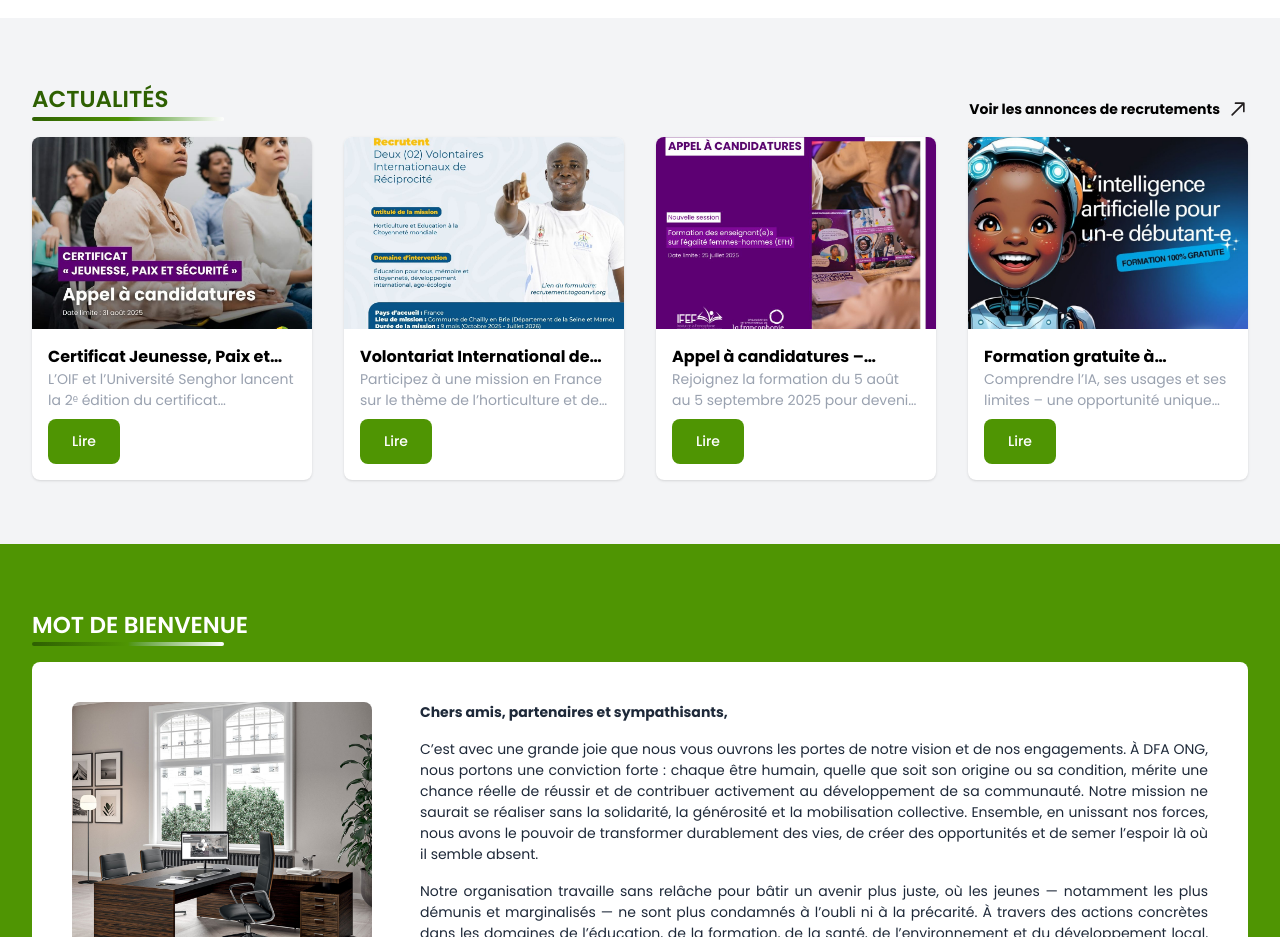
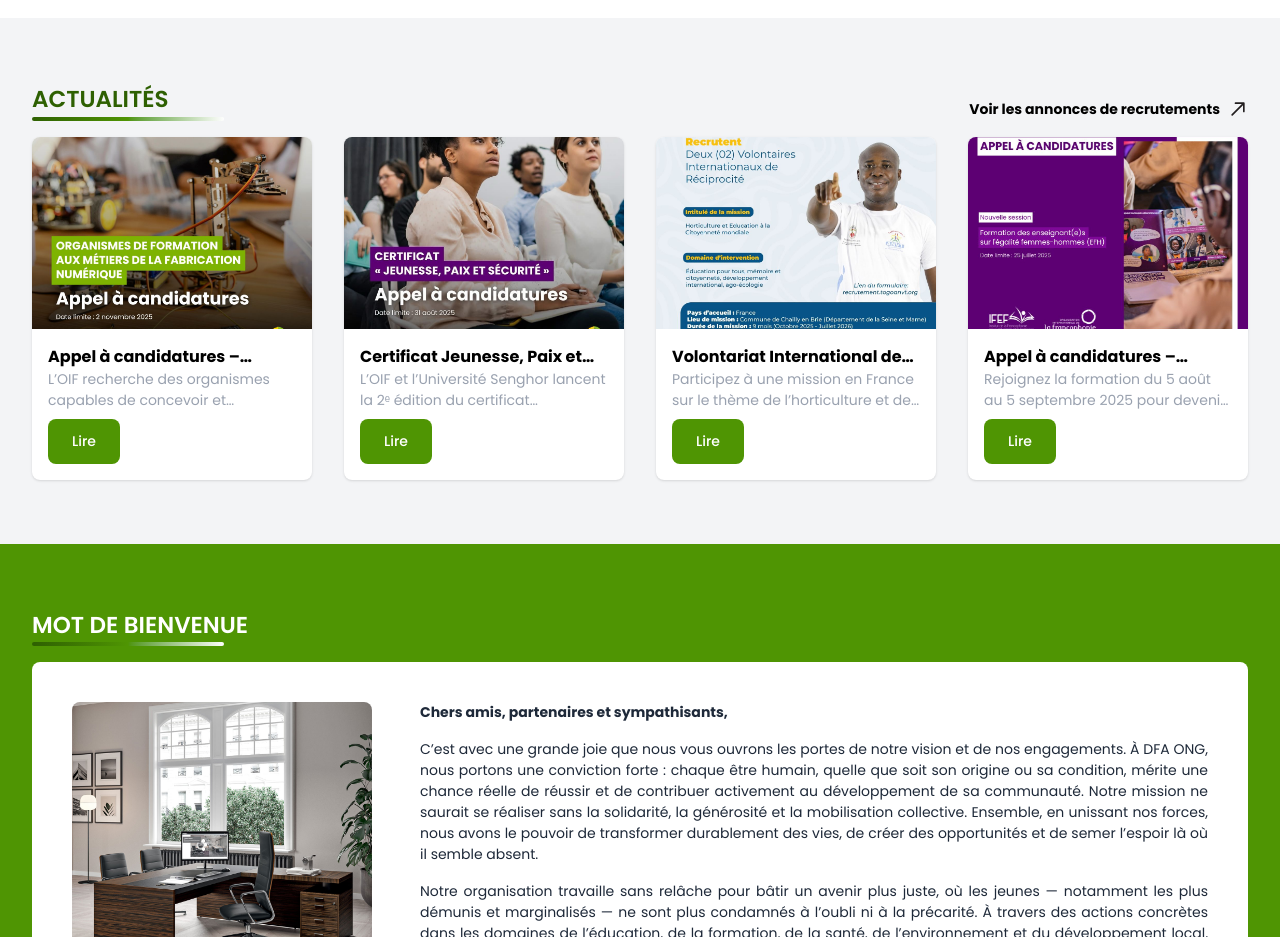
Before and after one commit to charmidez/ong-dfa, a Next.js app: page / in a window 1280 px wide. Shown: the part 782-1719 px from the top of the page. Built offline with nearby package versions, Linux system fonts and the light colour scheme.

Commit message:
Ajout darticles

```diff
--- a/src/app/actualites/actualiteComponent.tsx
+++ b/src/app/actualites/actualiteComponent.tsx
@@ -464,3 +464,55 @@ export const ArticleCertificatOIF = () => {
     </article>
   );
 };
+
+
+
+
+
+export const ArticleFablabsOIF = () => {
+  return (
+    <article className="prose max-w-none">
+      <h1 className="text-titre-section">
+        Appel à candidatures – Formations en fabrication numérique
+      </h1>
+
+      <p>
+        L’<strong>Organisation internationale de la Francophonie (OIF)</strong> lance un
+        <strong> appel à candidatures </strong> pour sélectionner des organismes capables de
+        concevoir et de dispenser des <strong>formations en présentiel</strong> dans le domaine
+        de la <strong>fabrication numérique</strong>.
+      </p>
+
+      <p>
+        Ces formations doivent être <strong>adaptées aux besoins locaux</strong> et viser à
+        <strong> renforcer l’employabilité</strong> des bénéficiaires, tout en soutenant
+        l’innovation et l’économie numérique inclusive.
+      </p>
+
+      <p>
+        Cet appel s’adresse aux :
+      </p>
+
+      <ul>
+        <li>Fablabs agréés</li>
+        <li>Tiers-lieux expérimentés</li>
+        <li>Centres de formation professionnelle spécialisés dans la fabrication numérique</li>
+      </ul>
+
+      <p>
+        🔗{" "}
+        <a
+          href="https://ow.ly/z4QR50Xb2mV"
+          target="_blank"
+          rel="noopener noreferrer"
+        >
+          Postulez ici
+        </a>
+      </p>
+
+      <p className="mt-6 text-sm text-gray-500">
+        #Francophonie #FabricationNumérique #Emploi #Innovation
+      </p>
+    </article>
+  );
+};
--- a/src/data/actualiteData.tsx
+++ b/src/data/actualiteData.tsx
@@ -6,10 +6,10 @@ import {
   RencontreHorizonIA,
   ArticleEFH,
   ArticleCertificatOIF,
+  ArticleFablabsOIF,
 } from "@/app/actualites/actualiteComponent";
 
 export const actualitesData = [
-
   {
     slug: "situation-des-ong-au-togo-2025",
     titre: "Quel est l’état actuel des ONG au Togo en 2025 ?",
@@ -19,7 +19,6 @@ export const actualitesData = [
     component: <SituationONGTogo2025 />,
     auteur: "Communication ONG DFA",
   },
-
   {
     slug: "appel-candidatures-filles-commandes-2025",
     titre: "Appel à candidature – Filles aux commandes 2025",
@@ -29,7 +28,6 @@ export const actualitesData = [
     component: <AppelCandidatureFilles2025 />,
     auteur: "Communication ONG DFA",
   },
-
   {
     slug: "appel-candidatures-programme-d-clic-2025",
     titre: "Appel à candidatures – Programme D-CLIC de l’OIF",
@@ -77,7 +75,15 @@ export const actualitesData = [
       "L’OIF et l’Université Senghor lancent la 2ᵉ édition du certificat francophone sur la jeunesse, la paix et la sécurité. Formation en ligne pour les jeunes engagés.",
     component: <ArticleCertificatOIF />,
     auteur: "Communication ONG DFA / OIF",
+  },
+  {
+  slug: "appel-candidatures-fablabs-oif-2025",
+  titre: "Appel à candidatures – Formations en fabrication numérique",
+  date: "2025-10-17",
+  image: "/images/featured/fablab-oif.jpeg",
+  resume:
+    "L’OIF recherche des organismes capables de concevoir et dispenser des formations en présentiel dans la fabrication numérique, adaptées aux besoins locaux et favorisant l’employabilité.",
+  component: <ArticleFablabsOIF />,
+  auteur: "Communication OIF / Francophonie",
 }
-
-
 ];
```
Also changed, not shown: public/images/featured/fablab-oif.jpeg (added). Lines whose indentation alone changed are shown as unchanged.
